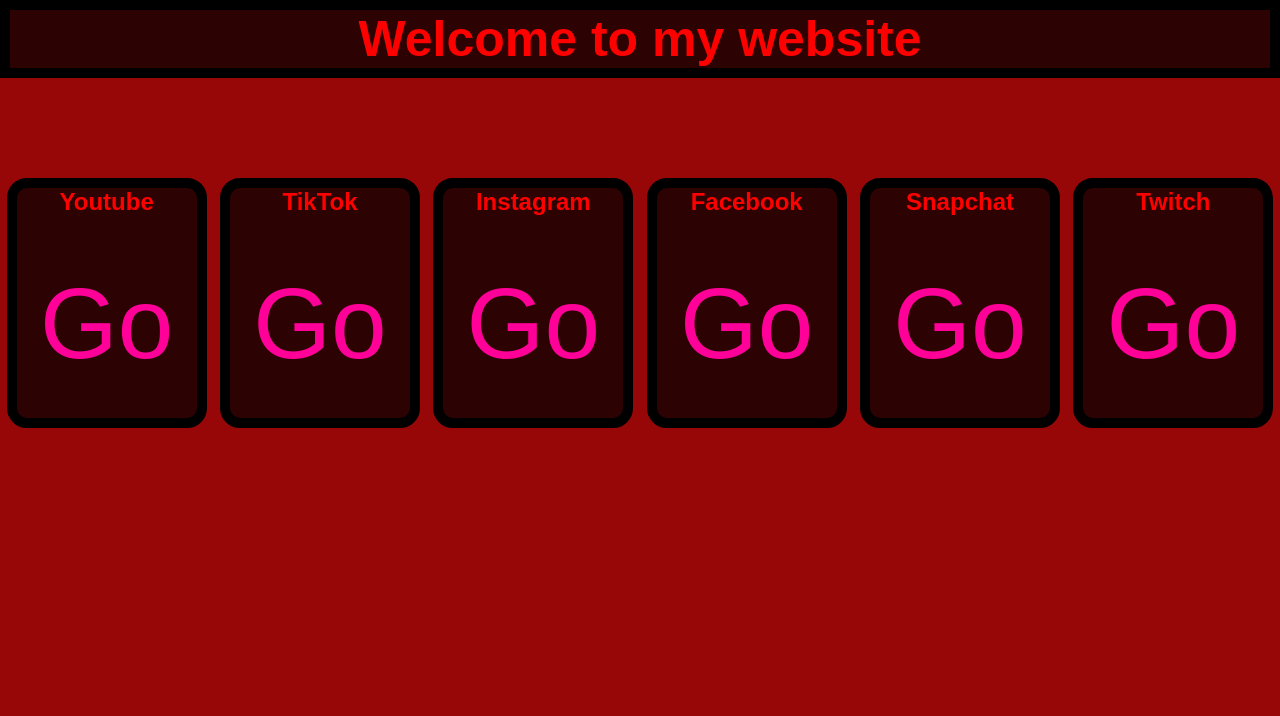
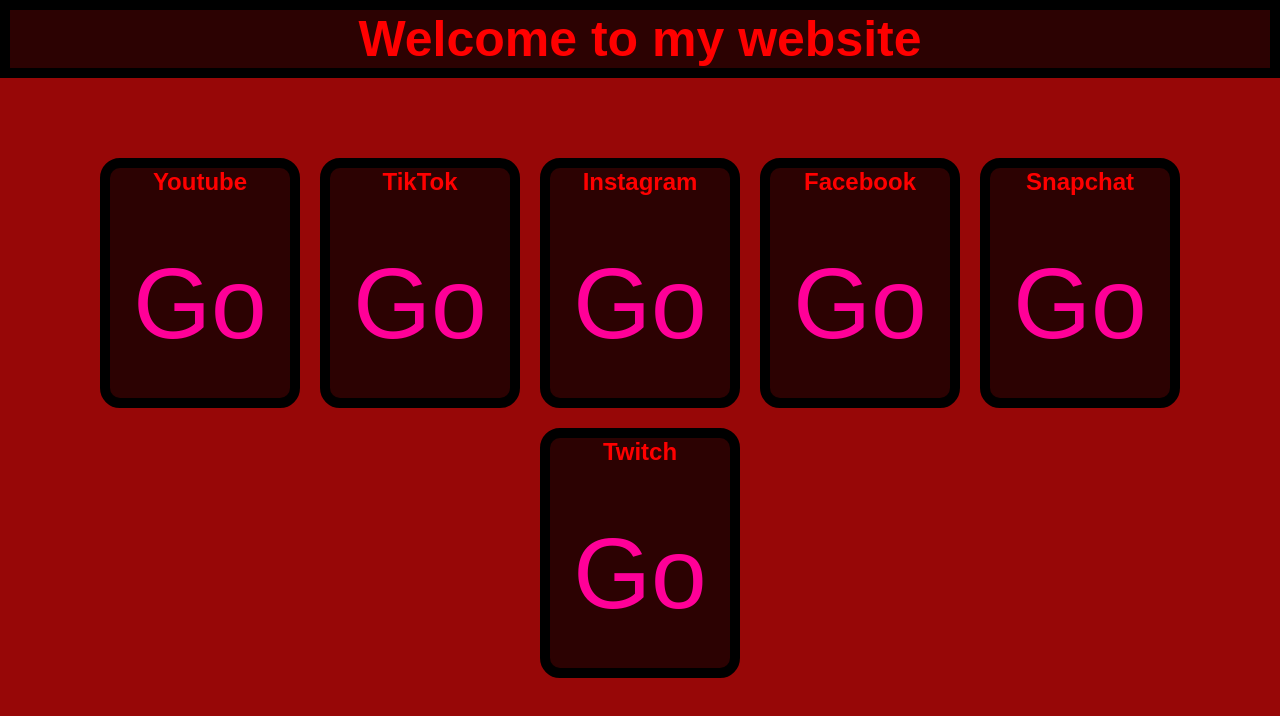
Before and after one commit to KenanRehimov/Ecce_206, a plain HTML site: page Ecce_206/index.html in a window 1280 px wide. Drawn offline with Linux system fonts and the light colour scheme.

Commit message:
Ecce_206
Welcome to my website

```diff
--- a/Ecce_206/style.css
+++ b/Ecce_206/style.css
@@ -23,11 +23,14 @@ h1{
 }
 #websites{
     background-color: rgb(151, 7, 7);
-    height: 500px;
-    width: 100%;
+    height: 100%;
+    width: 0 auto;
+    margin-top: 80px;
     display: flex;
-    justify-content: space-around;
-    margin-top: 100px;
+    flex-wrap: wrap;
+    justify-content: center;
+    align-content: center;
+    gap: 20px;
 }
 .webside{
     background-color: rgb(44, 2, 2);
```
